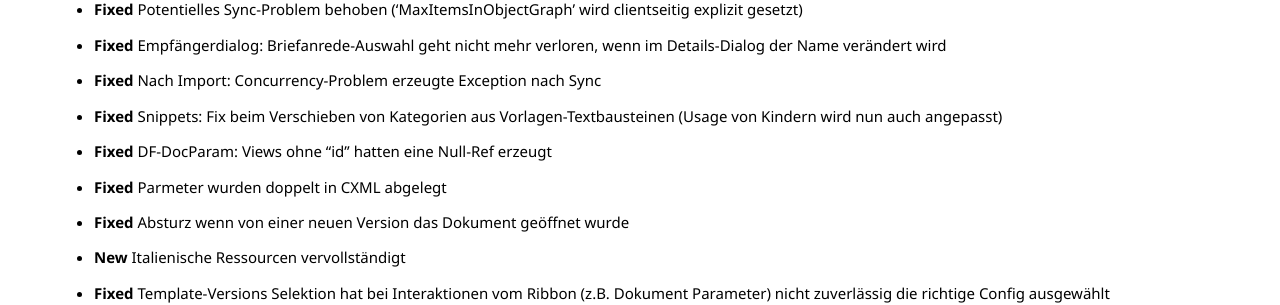
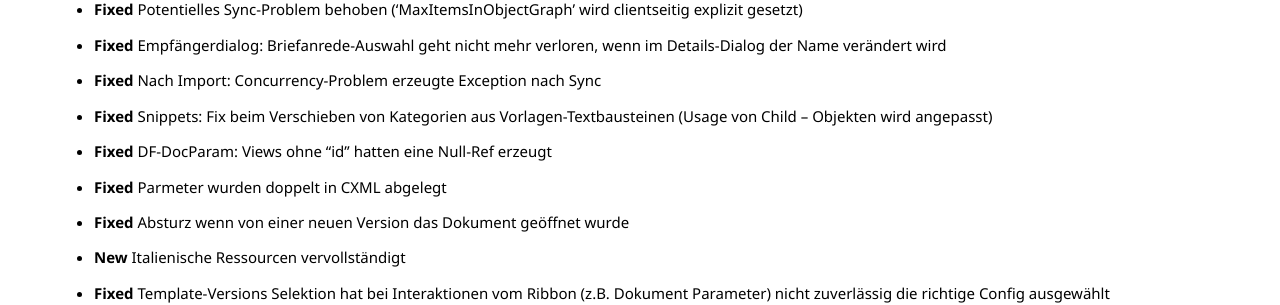
Before and after one commit to primesoft-group/oneoffixx-docs, a Jekyll site: the page built from _pages/install/de/releasenotes.md, in a window 1280 px wide and 900 px high, scrolled down 1274 px. Shown: the part 154-459 px from the top of the window. Built offline with Jekyll 4.4.1, drawn with Linux system fonts in a browser that asks for light colours; nearby versions of some CDN libraries; some web fonts are replaced.

Commit message:
Text angepasst

```diff
--- a/_pages/install/de/releasenotes.md
+++ b/_pages/install/de/releasenotes.md
@@ -43,7 +43,7 @@ Benötigen Sie die neuste OneOffixx Version wenden Sie sich bitte an unseren [Su
 * **Fixed** Potentielles Sync-Problem behoben ('MaxItemsInObjectGraph' wird clientseitig explizit gesetzt)
 * **Fixed** Empfängerdialog: Briefanrede-Auswahl geht nicht mehr verloren, wenn im Details-Dialog der Name verändert wird
 * **Fixed** Nach Import: Concurrency-Problem erzeugte Exception nach Sync
-* **Fixed** Snippets: Fix beim Verschieben von Kategorien aus Vorlagen-Textbausteinen (Usage von Kindern wird nun auch angepasst)
+* **Fixed** Snippets: Fix beim Verschieben von Kategorien aus Vorlagen-Textbausteinen (Usage von Child – Objekten wird angepasst)
 * **Fixed** DF-DocParam: Views ohne "id" hatten eine Null-Ref erzeugt
 * **Fixed** Parmeter wurden doppelt in CXML abgelegt
 * **Fixed** Absturz wenn von einer neuen Version das Dokument geöffnet wurde
```
